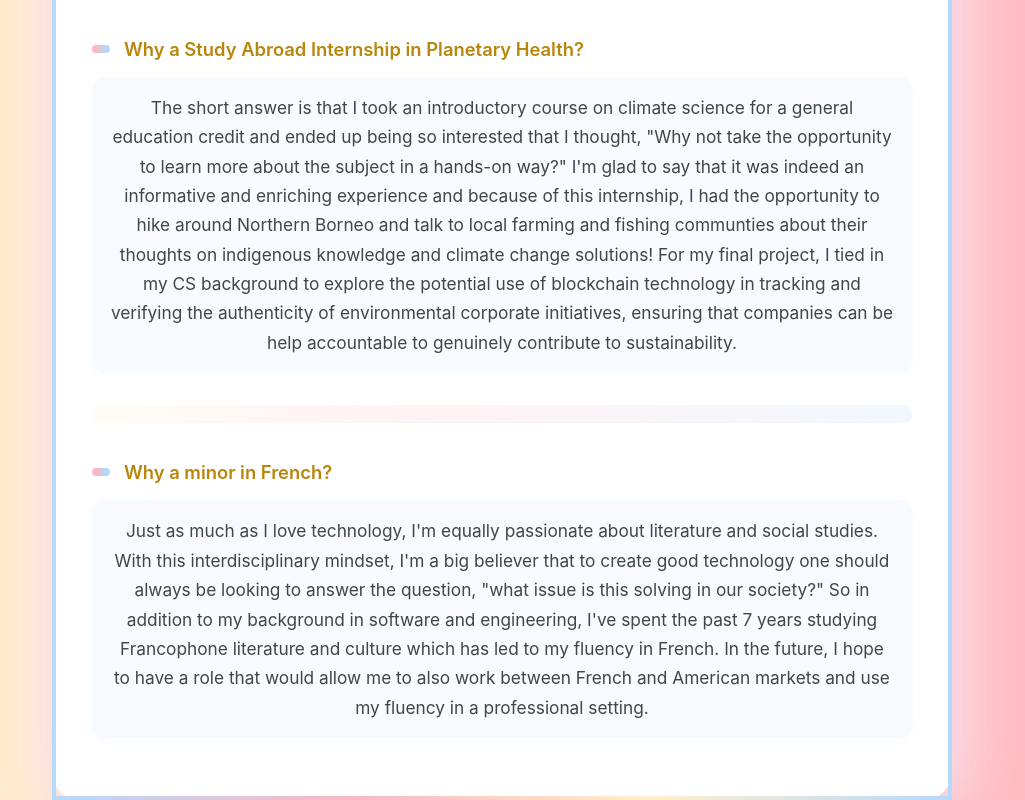
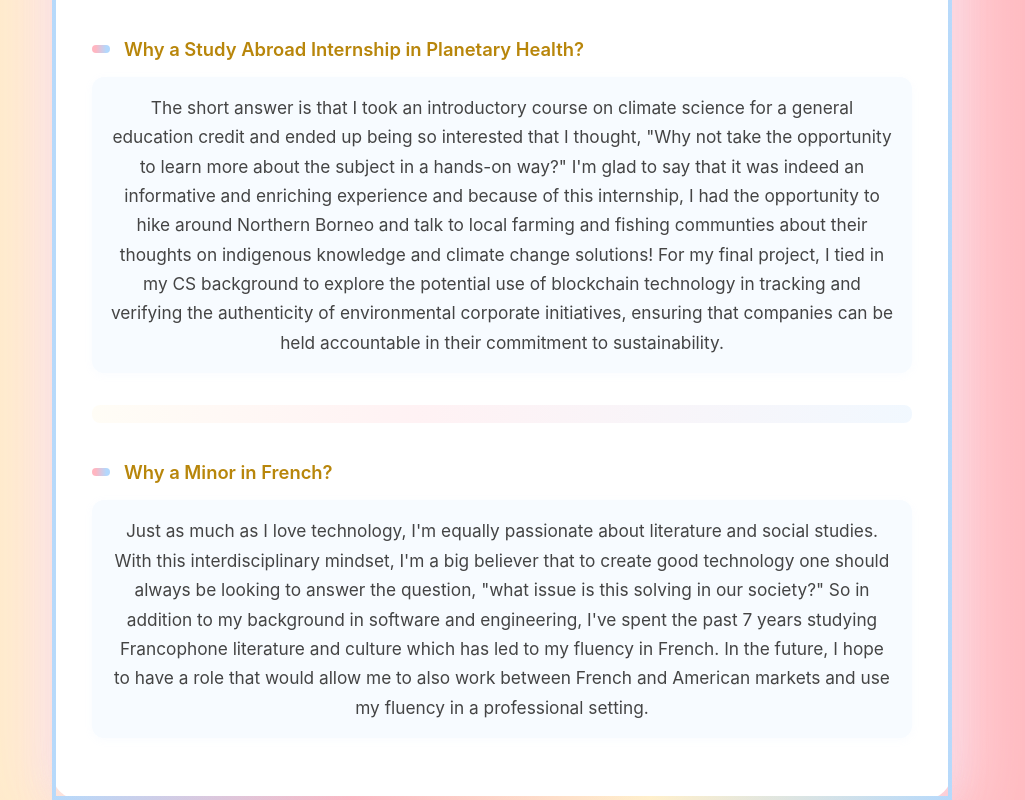
Before and after one commit to nmcbrown67/nanamcbrown, a React (Create React App) app: page /about in a window 1280 px wide. Shown: the part 797-1597 px from the top of the page, without its empty margins (138-1163 px from the left). Built offline with nearby package versions, Linux system fonts and the light colour scheme.

Commit message:
text changes

```diff
--- a/src/pages/About.js
+++ b/src/pages/About.js
@@ -35,9 +35,9 @@ function About() {
                    explore the potential use of blockchain technology in
                     tracking and verifying the authenticity of environmental corporate
                     initiatives, ensuring that companies
-                    can be help accountable to genuinely contribute to sustainability. </p>
+                    can be held accountable in their commitment to sustainability. </p>
             <div className="about-divider"></div>
-            <h3>Why a minor in French?</h3>
+            <h3>Why a Minor in French?</h3>
             <p> Just as much as I love technology, I'm equally passionate about literature and
                 social studies. With this interdisciplinary mindset, I'm a big believer that to create
                 good technology one should always be looking to answer the question,
```
